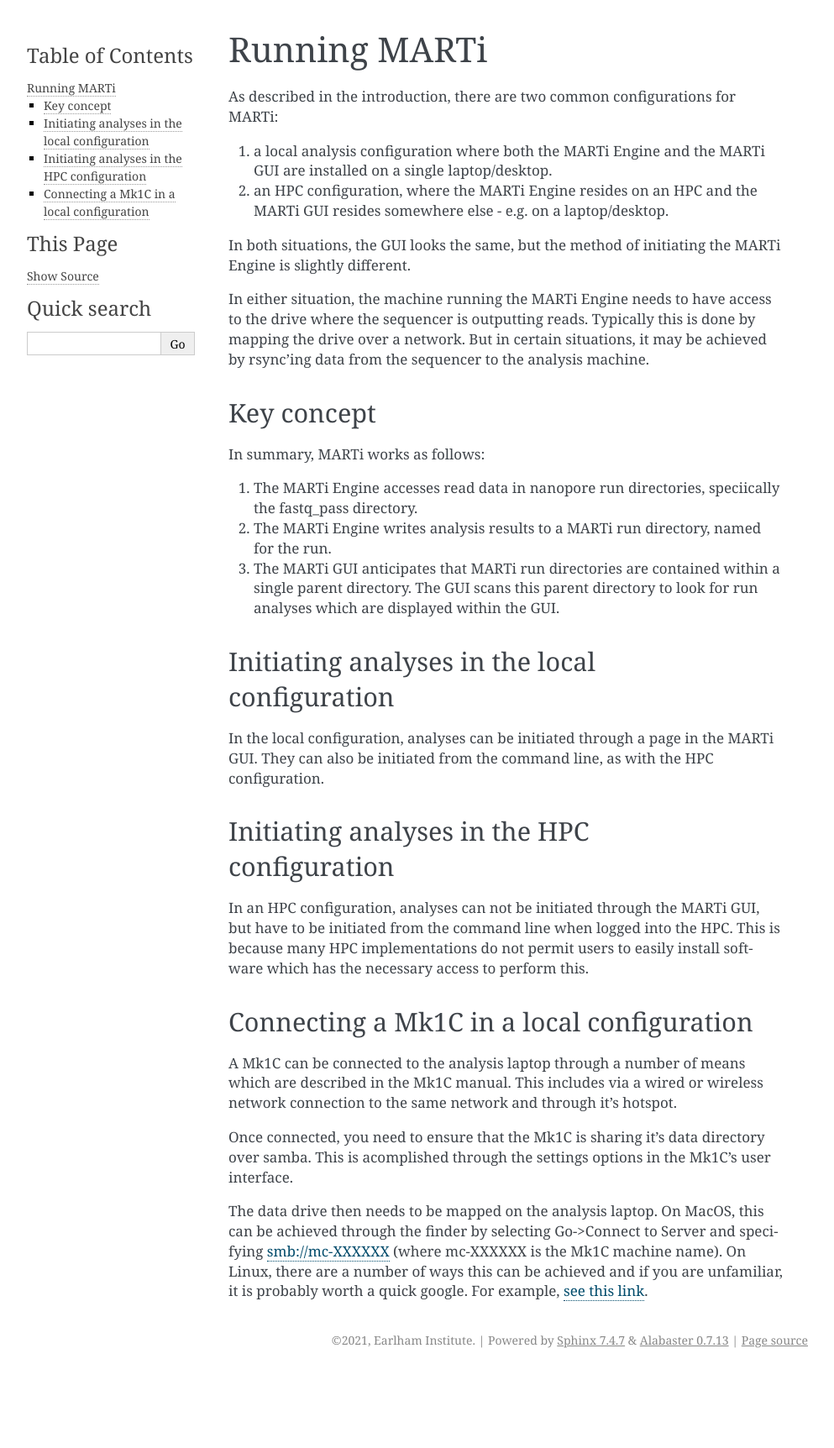
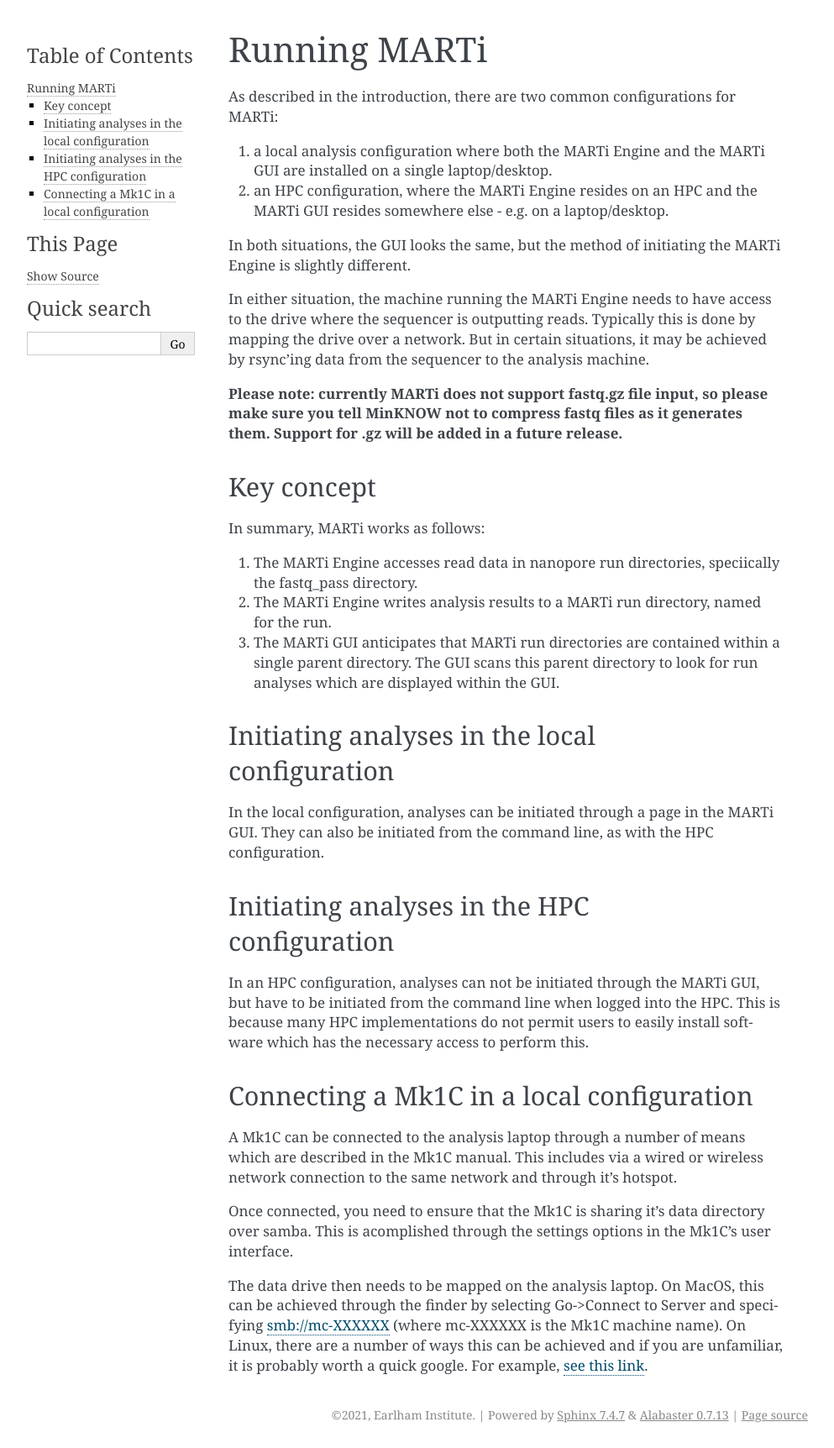
Before and after one commit to richardmleggett/MARTi, a Sphinx documentation site: the page built from docs/source/running.rst, in a window 1280 px wide. Shown: the whole page at 84% size, without its empty margins (148-1141 px from the left). Built offline with Sphinx 7.4.7, drawn with Linux system fonts in a browser that asks for light colours; formulas are drawn with MathJax 3; before the commit the page ends 1635 px from its top, so only the background shows below that.

Commit message:
Note about fastq.gz

```diff
--- a/docs/source/running.rst
+++ b/docs/source/running.rst
@@ -11,6 +11,8 @@
 In both situations, the GUI looks the same, but the method of initiating the MARTi Engine is slightly different.
 
 In either situation, the machine running the MARTi Engine needs to have access to the drive where the sequencer is outputting reads. Typically this is done by mapping the drive over a network. But in certain situations, it may be achieved by rsync'ing data from the sequencer to the analysis machine.
+
+**Please note: currently MARTi does not support fastq.gz file input, so please make sure you tell MinKNOW not to compress fastq files as it generates them. Support for .gz will be added in a future release.**
 
 Key concept
 -----------
```
Also changed, not shown: 1 other file.
